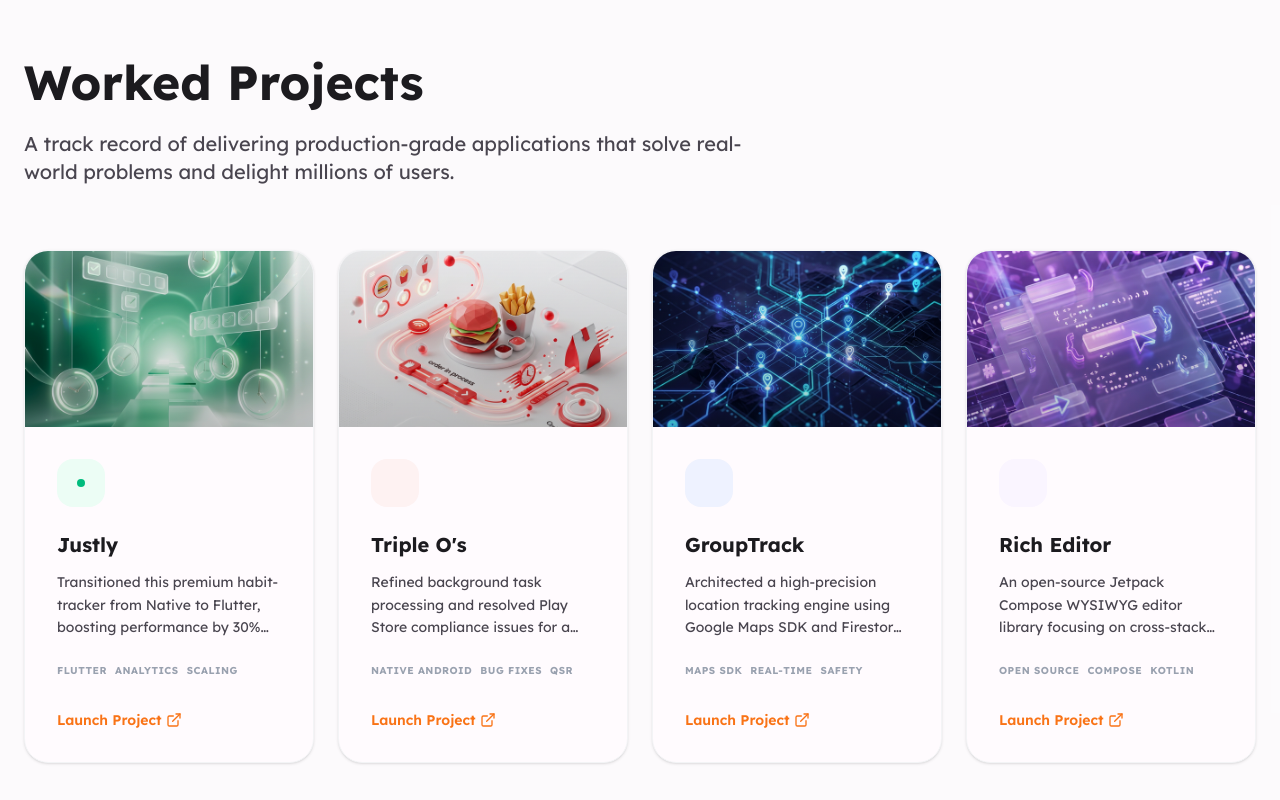
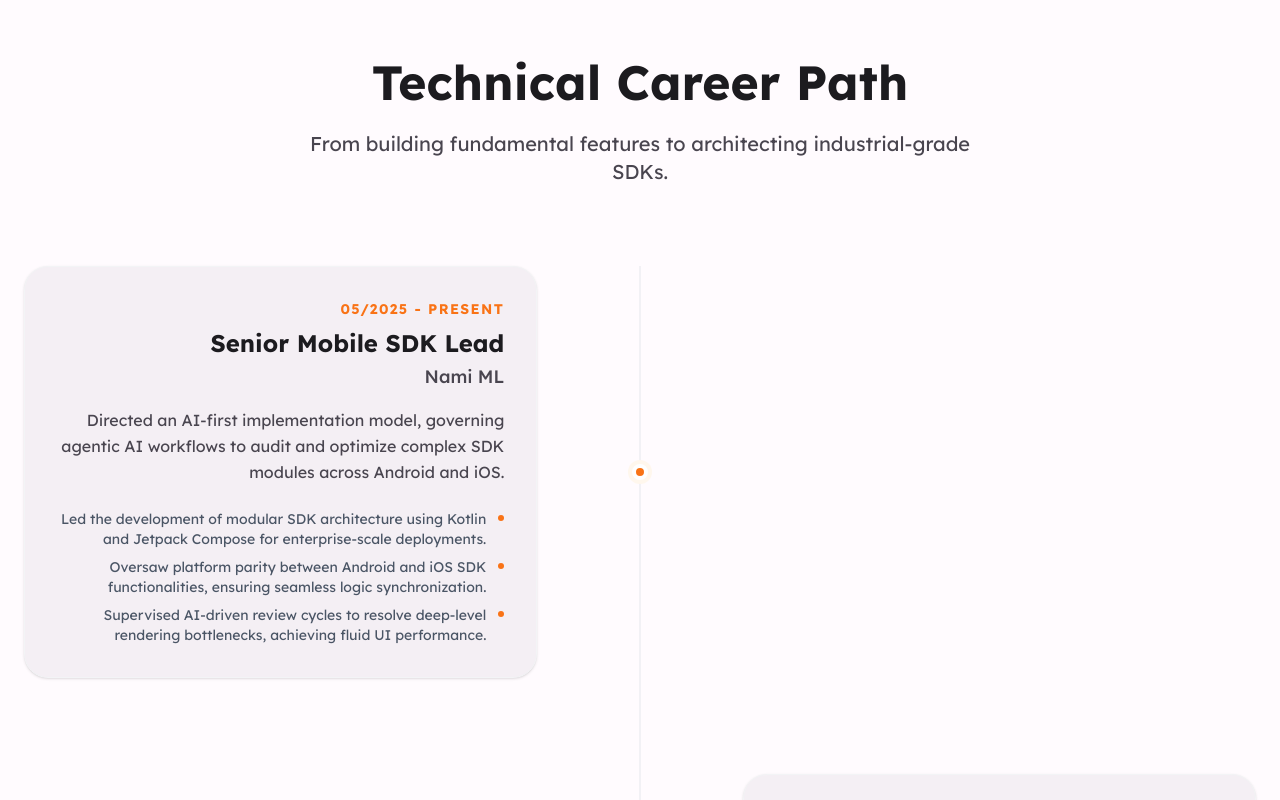
Before and after one commit to megh-lath-1012/Portfolio-Website, a Next.js app: page / in a window 1280 px wide. Shown: the part 3860-4660 px from the top of the page. Built offline with nearby package versions, Linux system fonts and the light colour scheme.

Commit message:
Refactor: Remove WorkedProjects section while keeping custom image integrations

```diff
--- a/src/app/page.tsx
+++ b/src/app/page.tsx
@@ -1,7 +1,6 @@
 import HeroSection from "@/components/HeroSection";
 import CoreExpertise from "@/components/CoreExpertise";
 import TechnicalPortfolio from "@/components/TechnicalPortfolio";
-import WorkedProjects from "@/components/WorkedProjects";
 import CareerPath from "@/components/CareerPath";
 import ArticleList from "@/components/ArticleList";
 import Footer from "@/components/Footer";
@@ -12,7 +11,6 @@ export default function Home() {
       <HeroSection />
       <CoreExpertise />
       <TechnicalPortfolio />
-      <WorkedProjects />
       <CareerPath />
       <ArticleList />
       <Footer />
--- a/src/components/WorkedProjects.tsx
+++ /dev/null
@@ -1,147 +0,0 @@
-"use client";
-
-import { motion, Variants } from "framer-motion";
-import { ArrowUpRight, ExternalLink } from "lucide-react";
-import Link from "next/link";
-import Image from "next/image";
-
-const workedProjects = [
-  {
-    title: "Justly",
-    description: "Transitioned this premium habit-tracker from Native to Flutter, boosting performance by 30% and user engagement by 25%.",
-    link: "https://justly.life/",
-    tags: ["Flutter", "Analytics", "Scaling"],
-    color: "emerald",
-    image: "/projects/justly.png"
-  },
-  {
-    title: "Triple O's",
-    description: "Refined background task processing and resolved Play Store compliance issues for a major burger chain's ordering app.",
-    link: "https://www.tripleos.com/",
-    tags: ["Native Android", "Bug Fixes", "QSR"],
-    color: "red",
-    image: "/projects/tripleos.png"
-  },
-  {
-    title: "GroupTrack",
-    description: "Architected a high-precision location tracking engine using Google Maps SDK and Firestore for real-time group safety.",
-    link: "https://grouptrack.canopas.com/",
-    tags: ["Maps SDK", "Real-time", "Safety"],
-    color: "indigo",
-    image: "/projects/grouptrack.png"
-  },
-  {
-    title: "Rich Editor",
-    description: "An open-source Jetpack Compose WYSIWYG editor library focusing on cross-stack UX parity and performant text processing.",
-    link: "https://github.com/canopas/rich-editor-compose",
-    tags: ["Open Source", "Compose", "Kotlin"],
-    color: "purple",
-    image: "/projects/richeditor.png"
-  }
-];
-
-const containerVariants: Variants = {
-  hidden: { opacity: 0 },
-  visible: {
-    opacity: 1,
-    transition: {
-      staggerChildren: 0.1,
-    },
-  },
-};
-
-const itemVariants: Variants = {
-  hidden: { opacity: 0, y: 20 },
-  visible: {
-    opacity: 1,
-    y: 0,
-    transition: {
-      duration: 0.5,
-      ease: "easeOut",
-    },
-  },
-};
-
-export default function WorkedProjects() {
-  return (
-    <section id="projects" className="py-24 bg-gray-50/50 dark:bg-gray-950/20 transition-colors">
-      <div className="max-w-7xl mx-auto px-6">
-        <motion.div
-          initial={{ opacity: 0, y: 20 }}
-          whileInView={{ opacity: 1, y: 0 }}
-          viewport={{ once: true }}
-          className="mb-16"
-        >
-          <h2 className="text-4xl md:text-5xl font-bold text-navy mb-6">
-            Worked Projects
-          </h2>
-          <p className="text-xl text-text-body max-w-3xl">
-            A track record of delivering production-grade applications that solve real-world problems and delight millions of users.
-          </p>
-        </motion.div>
-
-        <motion.div
-          variants={containerVariants}
-          initial="hidden"
-          whileInView="visible"
-          viewport={{ once: true }}
-          className="grid grid-cols-1 md:grid-cols-2 lg:grid-cols-4 gap-6"
-        >
-          {workedProjects.map((project, index) => (
-            <motion.div
-              key={index}
-              variants={itemVariants}
-              whileHover={{ y: -8 }}
-              className="group bg-background dark:bg-gray-900 border border-gray-100 dark:border-gray-800 rounded-3xl shadow-sm hover:shadow-xl transition-all overflow-hidden flex flex-col h-full"
-            >
-              {/* Project Image Header */}
-              <div className="relative h-44 w-full overflow-hidden">
-                <Image
-                  src={project.image}
-                  alt={project.title}
-                  fill
-                  className="object-cover group-hover:scale-110 transition-transform duration-700"
-                />
-                <div className="absolute inset-0 bg-gradient-to-t from-black/20 to-transparent" />
-              </div>
-
-              <div className="p-8 flex flex-col flex-grow">
-                <div className={`w-12 h-12 rounded-2xl bg-${project.color}-50 dark:bg-${project.color}-900/20 flex items-center justify-center mb-6 group-hover:scale-110 transition-transform`}>
-                  <div className={`w-2 h-2 rounded-full bg-${project.color}-500`} />
-                </div>
-
-                <h3 className="text-xl font-bold text-navy mb-3">
-                  {project.title}
-                </h3>
-
-              <p className="text-text-body text-sm leading-relaxed mb-6 line-clamp-3">
-                {project.description}
-              </p>
-
-              <div className="flex flex-wrap gap-2 mb-8">
-                {project.tags.map((tag, tagIndex) => (
-                  <span
-                    key={tagIndex}
-                    className="text-[10px] font-bold uppercase tracking-wider text-gray-400 dark:text-gray-500"
-                  >
-                    {tag}
-                  </span>
-                ))}
-              </div>
-
-              <Link
-                href={project.link}
-                target="_blank"
-                className="inline-flex items-center text-sm font-semibold text-primary group-hover:gap-2 transition-all mt-auto"
-              >
-                Launch Project
-                <ExternalLink className="w-4 h-4 ml-1" />
-              </Link>
-            </div>
-          </motion.div>
-          ))}
-        </motion.div>
-      </div>
-    </section>
-  );
-}
```
